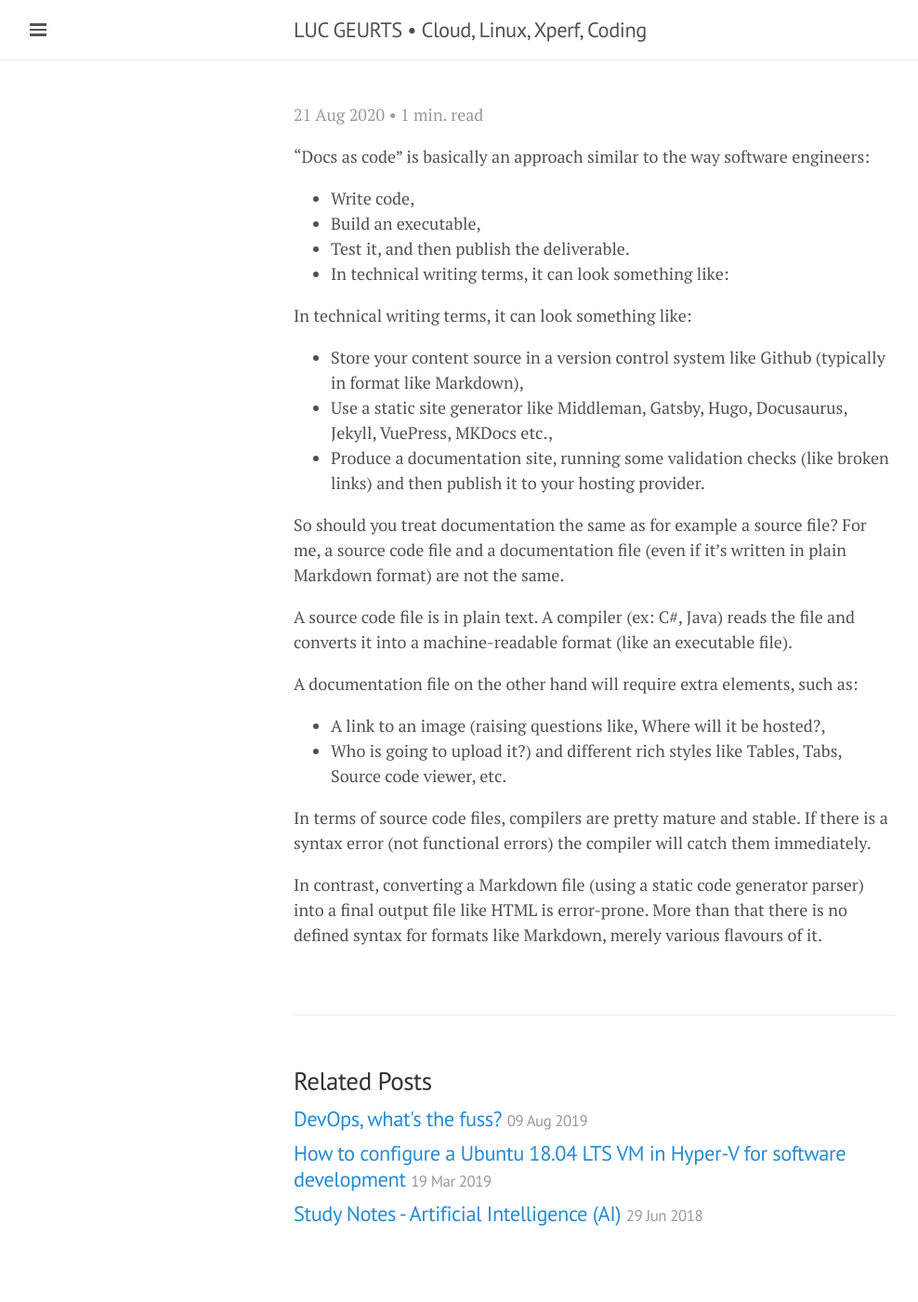
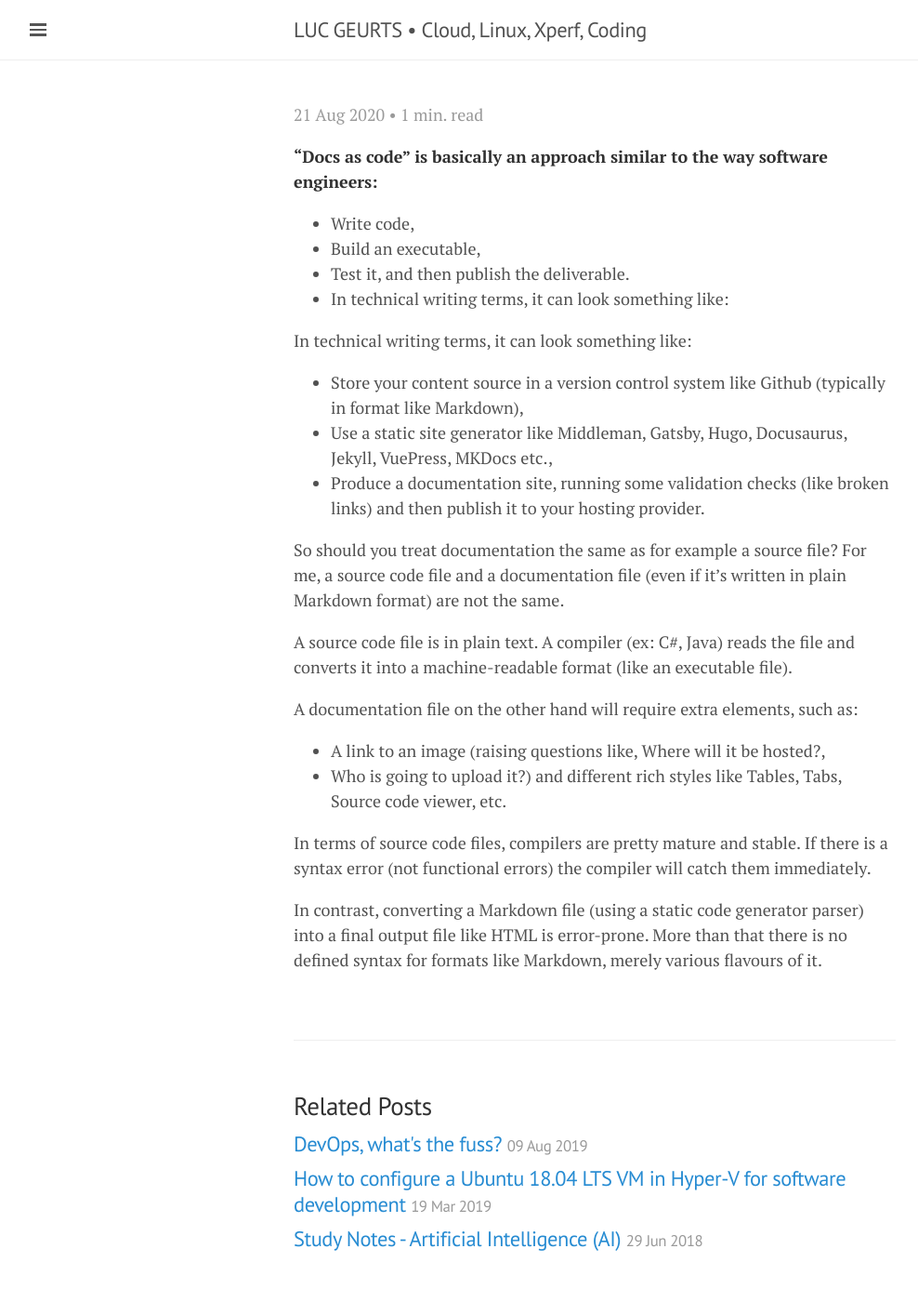
Before and after one commit to lgeurts/lgeurts.github.io, a Jekyll site: the page built from _posts/2020-08-21-docs-as-code.md, in a window 1280 px wide. Shown: the whole page at 93% size, without its empty margins (0-988 px from the left). Built offline with Jekyll 4.4.1, drawn with Linux system fonts in a browser that asks for light colours; nearby versions of some CDN libraries; our own code applies the rules of GitHub Pages for plain Markdown files; before the commit the page ends 1373 px from its top, so only the background shows below that.

Commit message:
Update 2020-08-21-docs-as-code.md

```diff
--- a/_posts/2020-08-21-docs-as-code.md
+++ b/_posts/2020-08-21-docs-as-code.md
@@ -7,7 +7,7 @@ category:
 tags: [  ]
 ---
 
-"Docs as code” is basically an approach similar to the way software engineers:
+**"Docs as code” is basically an approach similar to the way software engineers:**
 
 - Write code,
 - Build an executable,
```
